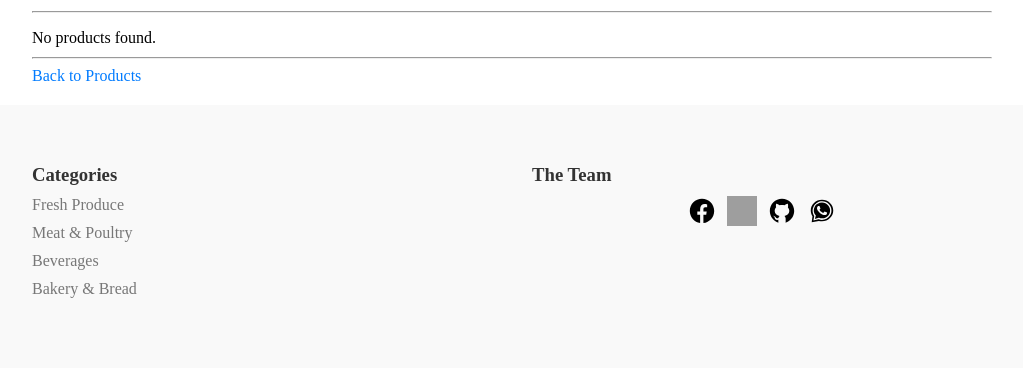
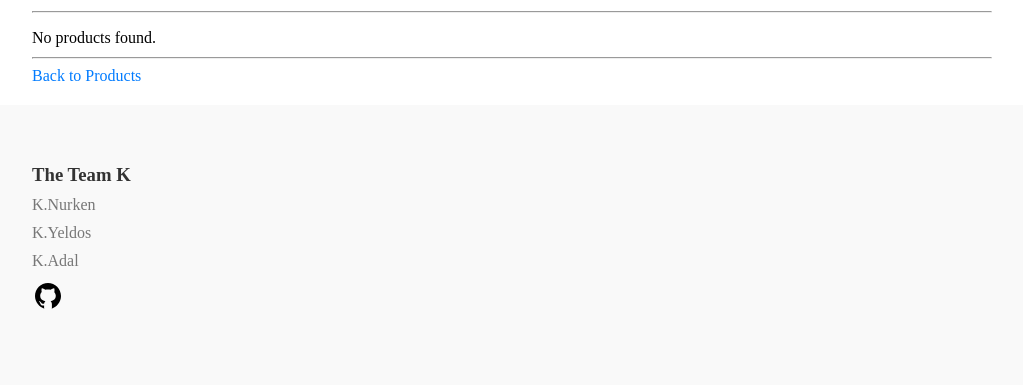
Before and after one commit to nurken64/NAshop, a Flask app: template templates/search_results.html in a window 1280 px wide. Shown: the part 175-560 px from the top of the page, without its empty margins (128-1151 px from the left). Run offline with Flask 3, Linux system fonts and the light colour scheme; the template is opened without the code that fills it, so the values that code supplies are empty; parts of the project's set-up code (start-up, migrations or seed data) failed here and were passed over; grey boxes are pictures that could not be loaded.

Commit message:
Update search_results.html

```diff
--- a/templates/search_results.html
+++ b/templates/search_results.html
@@ -75,22 +75,19 @@
         <div class="container">
           <div class="footer-columns">
             <div class="footer-column">
-              <h3>Categories</h3>
-              <ul>
-                <li><a href="#">Fresh Produce</a></li>
-                <li><a href="#">Meat & Poultry</a></li>
-                <li><a href="#">Beverages</a></li>
-                <li><a href="#">Bakery & Bread </a></li>
-              </ul>
-            </div>
-            <div class="footer-column">
-                <h3>The Team</h3>
-                <ul class="social-media-icons">
-                  <li><a href="https://web.facebook.com/"><img src="{{ url_for('static', filename='images/facebook.svg') }}" alt="facebook"></a></li>
-                  <li><a href="https://twitter.com/"><img src="{{ url_for('static', filename='images/twitter.svg') }}" alt="twitter"></a></li>
-                  <li><a href="https://github.com/"><img src="{{ url_for('static', filename='images/github.svg') }}" alt="github"></a></li>
-                  <li><a href="https://wa.me/"><img src="{{ url_for('static', filename='images/whatsapp.svg') }}" alt="whatsapp"></a></li>
-                </ul>
+					<h3>The Team K</h3>
+					<ul>
+						<li><a href="https://www.instagram.com/tlemissov_?igsh=MTFtMW9oZWNuOGFydA==" target="_blank">K.Nurken</a></li>
+						<li><a href="https://www.instagram.com/mfkulthere?igsh=cTd6YnAyN2NjOGpp==" target="_blank">K.Yeldos</a></li>
+						<li><a href="https://www.instagram.com/adalinio?igsh=Y2psMngxYW5pc3hq==" target="_blank">K.Adal</a></li>
+					</ul>
+	<ul class="social-media-icons" style="display: flex; justify-content: flex-start; padding: 0; margin: 0; list-style: none;">
+    <li style="margin-left: 0;">
+        <a href="https://github.com/" target="_blank">
+            <img src="{{ url_for('static', filename='images/github.svg') }}" alt="github" style="width: 32px; height: 32px; margin: 0;">
+        </a>
+    </li>
+    </ul>
             </div>
           </div>
         </div>
```
